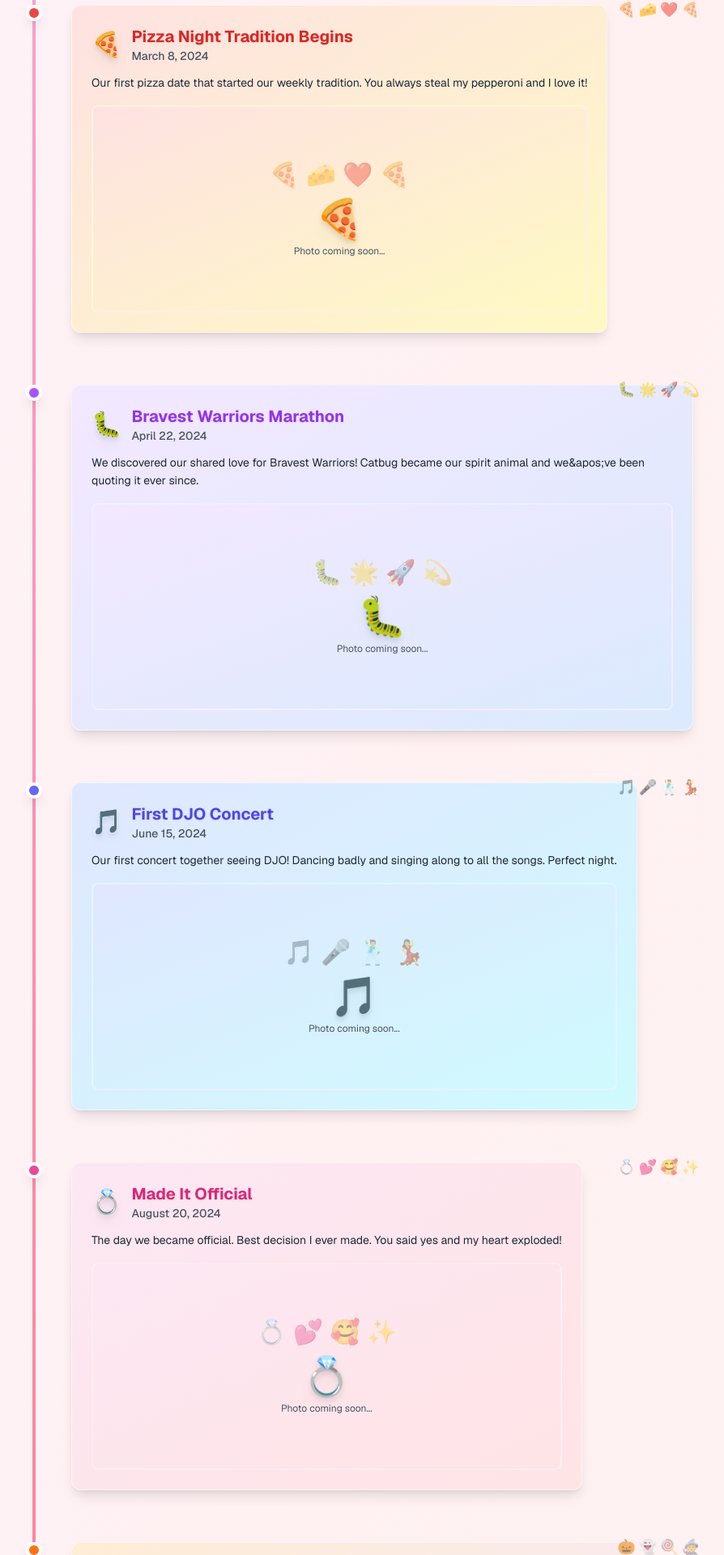
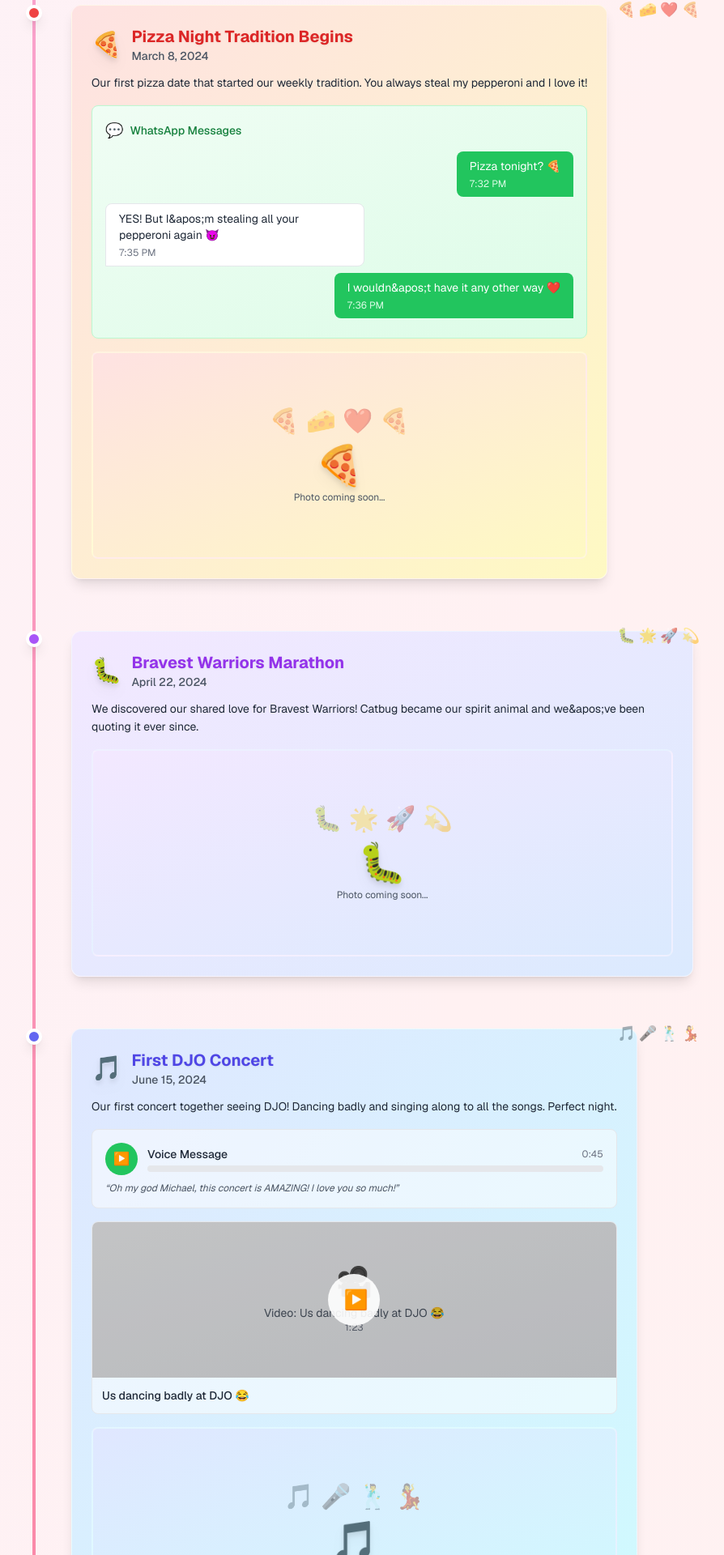
Before and after one commit to mcPrefect/michaelcronin.ie, a Next.js app in the folder michaelcronin-site/: page /anniversary in a window 1280 px wide. Shown: the part 855-2775 px from the top of the page at 81% size, without its empty margins (208-1102 px from the left). Built offline with nearby package versions, Linux system fonts and the light colour scheme.

Commit message:
added whatsapp messages

```diff
--- a/michaelcronin-site/app/anniversary/page.js
+++ b/michaelcronin-site/app/anniversary/page.js
@@ -1,9 +1,12 @@
 "use client";
 
 import { useRouter } from "next/navigation";
+import { useState } from "react";
 
 export default function Anniversary() {
   const router = useRouter();
+  const [playingAudio, setPlayingAudio] = useState(null);
+  const [playingVideo, setPlayingVideo] = useState(null);
 
   const timelineEvents = [
     {
@@ -28,7 +31,27 @@
       bgGradient: "from-red-100 to-yellow-100 dark:from-red-900 dark:to-yellow-900",
       dotColor: "bg-red-500",
       titleColor: "text-red-600 dark:text-red-400",
-      icons: ["🍕", "🧀", "❤️", "🍕"]
+      icons: ["🍕", "🧀", "❤️", "🍕"],
+      whatsappMessages: [
+        {
+          sender: "Michael",
+          message: "Pizza tonight? 🍕",
+          time: "7:32 PM",
+          type: "sent"
+        },
+        {
+          sender: "Yasmin",
+          message: "YES! But I&apos;m stealing all your pepperoni again 😈",
+          time: "7:35 PM",
+          type: "received"
+        },
+        {
+          sender: "Michael",
+          message: "I wouldn&apos;t have it any other way ❤️",
+          time: "7:36 PM",
+          type: "sent"
+        }
+      ]
     },
     {
       date: "April 22, 2024",
@@ -52,7 +75,18 @@
       bgGradient: "from-indigo-100 to-cyan-100 dark:from-indigo-900 dark:to-cyan-900",
       dotColor: "bg-indigo-500",
       titleColor: "text-indigo-600 dark:text-indigo-400",
-      icons: ["🎵", "🎤", "🕺", "💃"]
+      icons: ["🎵", "🎤", "🕺", "💃"],
+      voiceMessage: {
+        url: "/anniversary/voice/djo-concert.mp3",
+        duration: "0:45",
+        transcript: "Oh my god Michael, this concert is AMAZING! I love you so much!"
+      },
+      video: {
+        url: "/anniversary/videos/djo-dancing.mp4",
+        thumbnail: "/anniversary/thumbnails/djo-dancing.jpg",
+        duration: "1:23",
+        title: "Us dancing badly at DJO 😂"
+      }
     },
     {
       date: "August 20, 2024",
@@ -103,6 +137,88 @@
       icons: ["🥂", "💖", "🌟", "♾️"]
     }
   ];
+
+  // WhatsApp Message Component
+  const WhatsAppMessage = ({ message, type, sender, time }) => (
+    <div className={`flex ${type === 'sent' ? 'justify-end' : 'justify-start'} mb-2`}>
+      <div className={`max-w-xs px-4 py-2 rounded-lg ${
+        type === 'sent'
+          ? 'bg-green-500 text-white rounded-br-none'
+          : 'bg-white dark:bg-zinc-700 text-gray-800 dark:text-gray-200 rounded-bl-none border border-gray-200 dark:border-zinc-600'
+      }`}>
+        <p className="text-sm">{message}</p>
+        <p className={`text-xs mt-1 ${
+          type === 'sent' ? 'text-green-100' : 'text-gray-500 dark:text-gray-400'
+        }`}>
+          {time}
+        </p>
+      </div>
+    </div>
+  );
+
+  // Voice Message Component
+  const VoiceMessage = ({ voiceMessage, eventIndex }) => {
+    const isPlaying = playingAudio === eventIndex;
+
+    return (
+      <div className="bg-white/50 dark:bg-zinc-800/50 rounded-lg p-4 border border-gray-200 dark:border-zinc-600">
+        <div className="flex items-center space-x-3">
+          <button
+            onClick={() => setPlayingAudio(isPlaying ? null : eventIndex)}
+            className="w-10 h-10 bg-green-500 hover:bg-green-600 rounded-full flex items-center justify-center text-white transition"
+          >
+            {isPlaying ? '⏸️' : '▶️'}
+          </button>
+          <div className="flex-1">
+            <div className="flex items-center justify-between mb-1">
+              <span className="text-sm font-medium">Voice Message</span>
+              <span className="text-xs text-gray-500">{voiceMessage.duration}</span>
+            </div>
+            <div className="w-full bg-gray-200 dark:bg-zinc-600 rounded-full h-2">
+              <div className={`bg-green-500 h-2 rounded-full transition-all duration-300 ${
+                isPlaying ? 'w-full' : 'w-0'
+              }`}></div>
+            </div>
+          </div>
+        </div>
+        {voiceMessage.transcript && (
+          <p className="text-xs text-gray-600 dark:text-gray-400 mt-2 italic">
+            &ldquo;{voiceMessage.transcript}&rdquo;
+          </p>
+        )}
+      </div>
+    );
+  };
+
+  // Video Player Component
+  const VideoPlayer = ({ video, eventIndex }) => {
+    const isPlaying = playingVideo === eventIndex;
+
+    return (
+      <div className="bg-white/50 dark:bg-zinc-800/50 rounded-lg overflow-hidden border border-gray-200 dark:border-zinc-600">
+        <div className="relative">
+          <div className="w-full h-48 bg-gradient-to-br from-gray-100 to-gray-200 dark:from-zinc-700 dark:to-zinc-600 flex items-center justify-center">
+            <div className="text-center">
+              <div className="text-4xl mb-2">🎥</div>
+              <p className="text-sm text-gray-600 dark:text-gray-400">Video: {video.title}</p>
+              <p className="text-xs text-gray-500 dark:text-gray-500">{video.duration}</p>
+            </div>
+          </div>
+          <button
+            onClick={() => setPlayingVideo(isPlaying ? null : eventIndex)}
+            className="absolute inset-0 bg-black/20 hover:bg-black/30 transition flex items-center justify-center"
+          >
+            <div className="w-16 h-16 bg-white/90 hover:bg-white rounded-full flex items-center justify-center">
+              <span className="text-2xl ml-1">{isPlaying ? '⏸️' : '▶️'}</span>
+            </div>
+          </button>
+        </div>
+        <div className="p-3">
+          <p className="text-sm font-medium">{video.title}</p>
+        </div>
+      </div>
+    );
+  };
 
   return (
     <main className="min-h-screen bg-gradient-to-br from-pink-50 via-rose-50 to-red-50 dark:from-zinc-900 dark:via-zinc-800 dark:to-zinc-900 text-gray-800 dark:text-gray-100 font-wes">
@@ -165,6 +281,38 @@
                   {event.description}
                 </p>
 
+                {/* Multimedia Content */}
+                <div className="space-y-4 mb-4">
+                  {/* WhatsApp Messages */}
+                  {event.whatsappMessages && (
+                    <div className="bg-gradient-to-br from-green-50 to-green-100 dark:from-green-900/20 dark:to-green-800/20 rounded-lg p-4 border border-green-200 dark:border-green-800">
+                      <div className="flex items-center mb-3">
+                        <span className="text-lg mr-2">💬</span>
+                        <span className="text-sm font-medium text-green-700 dark:text-green-300">WhatsApp Messages</span>
+                      </div>
+                      {event.whatsappMessages.map((msg, idx) => (
+                        <WhatsAppMessage
+                          key={idx}
+                          message={msg.message}
+                          type={msg.type}
+                          sender={msg.sender}
+                          time={msg.time}
+                        />
+                      ))}
+                    </div>
+                  )}
+
+                  {/* Voice Message */}
+                  {event.voiceMessage && (
+                    <VoiceMessage voiceMessage={event.voiceMessage} eventIndex={index} />
+                  )}
+
+                  {/* Video */}
+                  {event.video && (
+                    <VideoPlayer video={event.video} eventIndex={index} />
+                  )}
+                </div>
+
                 {/* Themed placeholder for image */}
                 <div className={`w-full h-64 bg-gradient-to-br ${event.bgGradient} rounded-lg flex items-center justify-center border-2 border-white/30 dark:border-zinc-600/30`}>
                   <div className="text-center">
```
